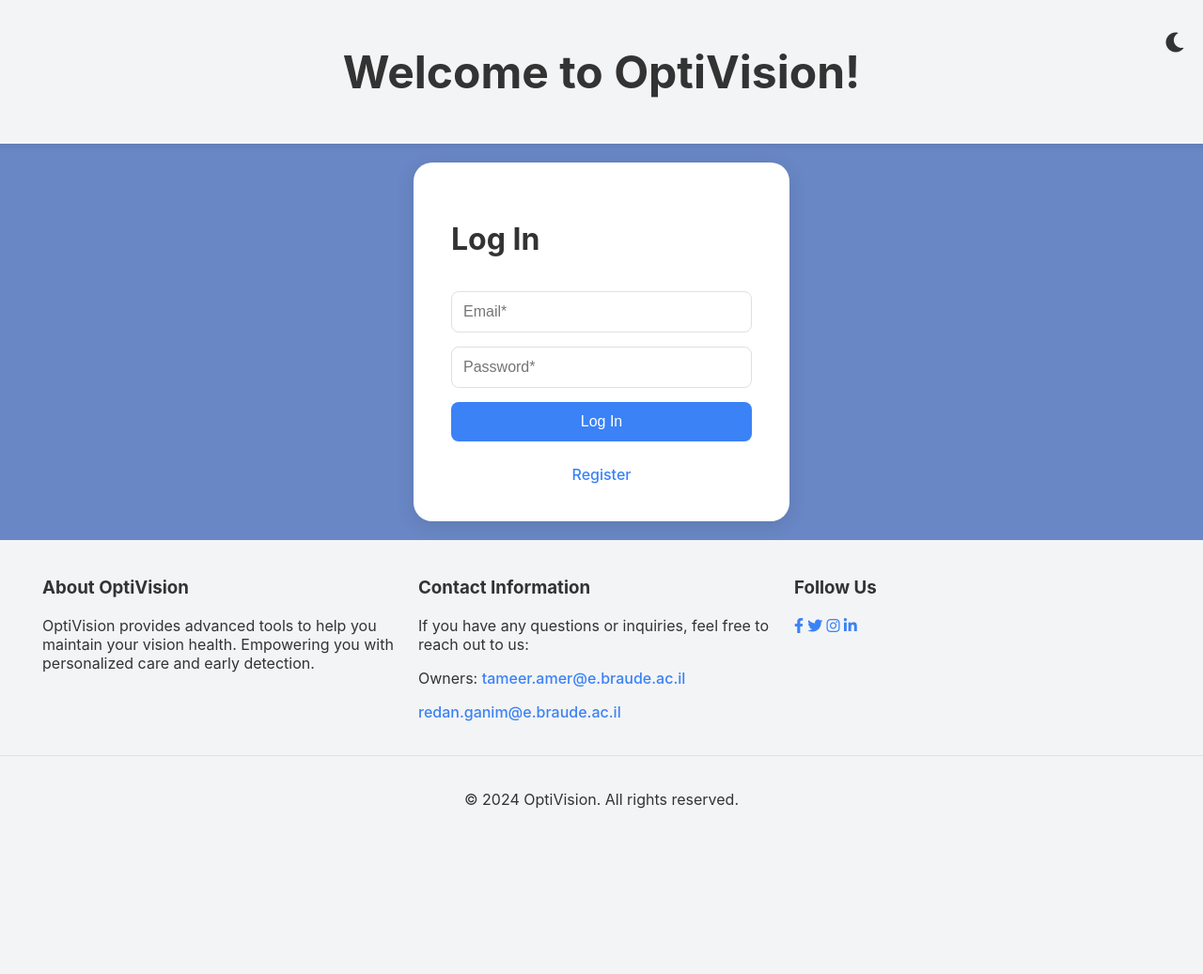
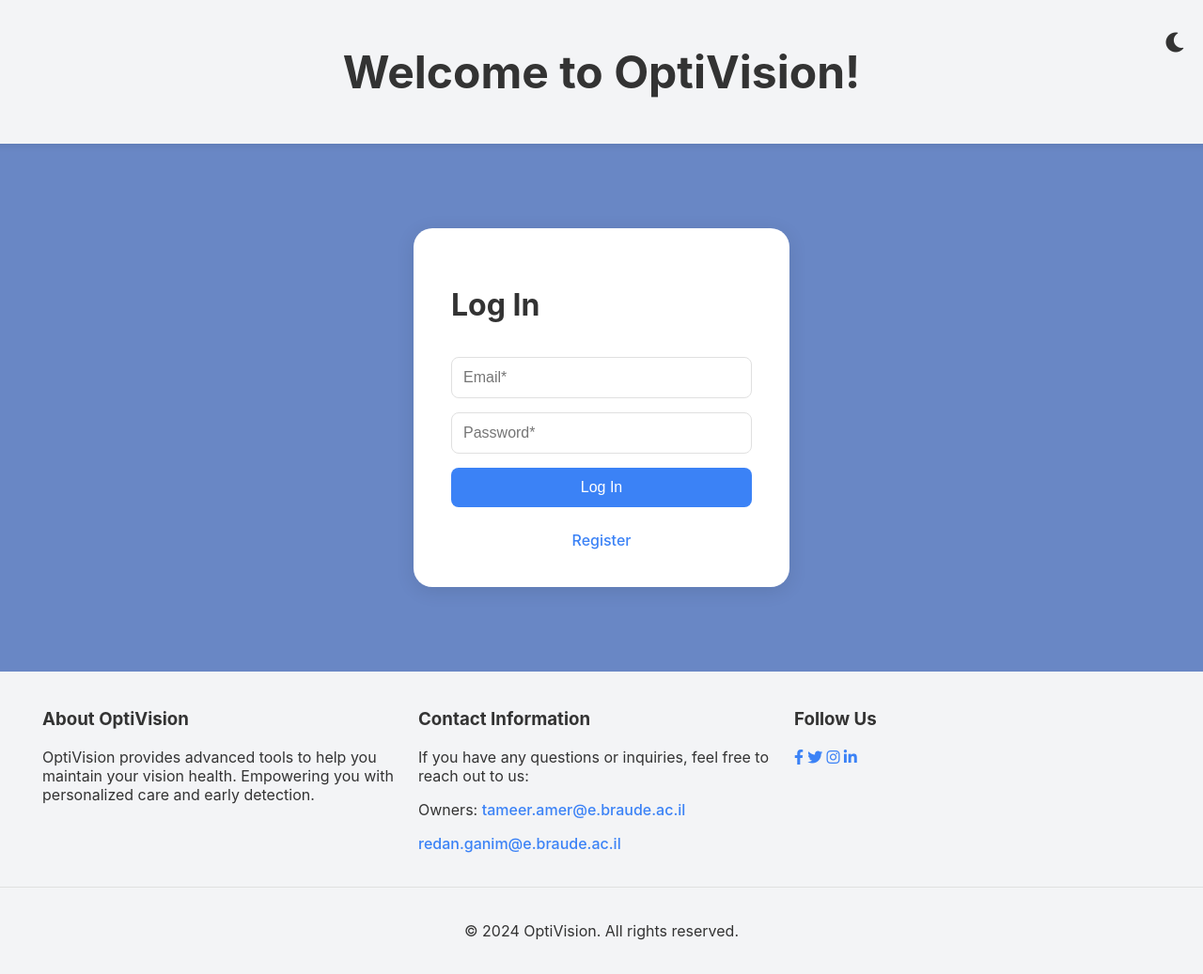
Before and after one commit to TameerAmer/FinalProject, a Flask app: page / in a window 1280 px wide. Shown: the whole page at 94% size. Before the commit the page ends 861 px from the top, so only its background shows below. Run offline with Flask 3, Linux system fonts and the light colour scheme.

Commit message:
Tue 12-17-24

```diff
--- a/static/styles.css
+++ b/static/styles.css
@@ -63,7 +63,7 @@ body.dark-mode {
     width: 100%;
     max-width: 400px;
     /* Restrict maximum width */
-    margin: 20px 0;
+    margin: 90px 0;
     /* Space above and below the container */
     box-sizing: border-box;
     /* Ensure padding is part of width calculation */
```
